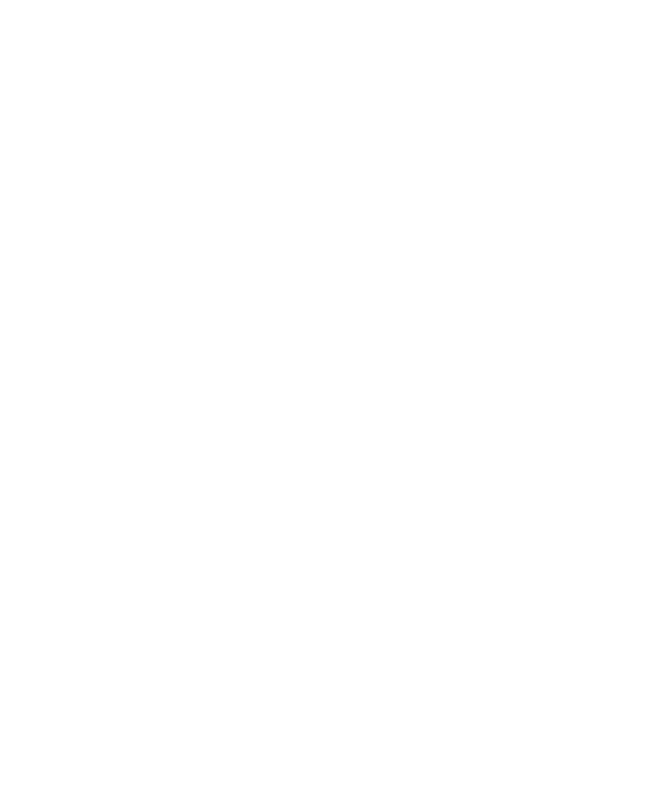
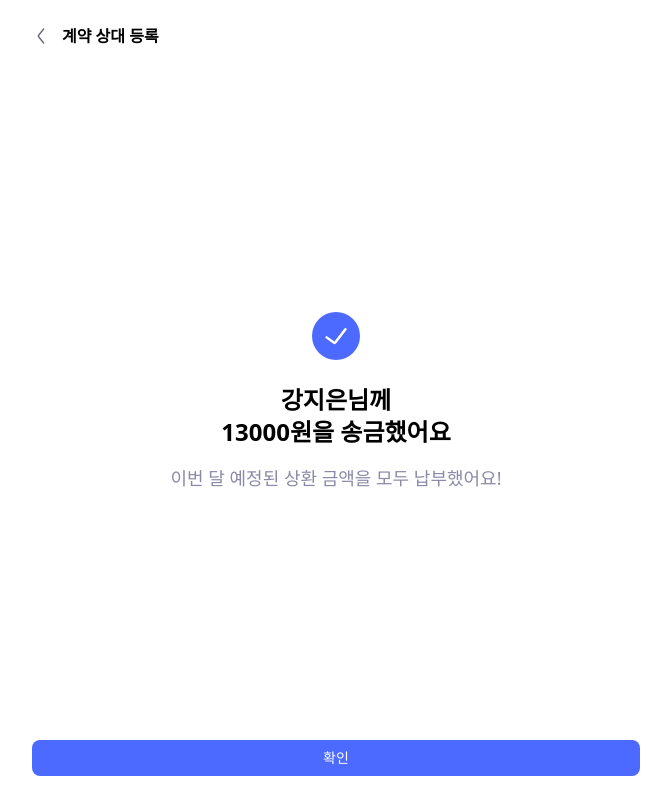
Before and after one commit to FormMate205/FormMate, a React (Vite) app in the folder Frontend/: page /transfer/complete in a window 1280 px wide. Before the commit this address had no page. Shown: the whole page, without its empty margins (304-975 px from the left). Built offline with nearby package versions, Linux system fonts and the light colour scheme; a web font is replaced by a local one.

Commit message:
publish: 송금 완료 페이지 퍼블리싱

```diff
--- a/Frontend/src/app/App.tsx
+++ b/Frontend/src/app/App.tsx
@@ -19,6 +19,7 @@ import {
     FormDraft,
     Contracts,
     Notifications,
+    TransferComplete,
 } from '@/pages';
 import Transaction from '@/pages/transaction/Transaction';
 import LayoutProvider from './provider/LayoutProvider';
@@ -63,6 +64,10 @@ const App = () => {
                         path='/myinfo/password/findPw'
                         element={<PasswordPhoneVerify />}
                     />
+                    <Route
+                        path='/transfer/complete'
+                        element={<TransferComplete />}
+                    />
                 </Route>
             </Routes>
         </BrowserRouter>
--- a/Frontend/src/pages/index.tsx
+++ b/Frontend/src/pages/index.tsx
@@ -19,3 +19,5 @@ export { default as UserPasswordUpdate } from './myinfo/UserPasswordUpdate';
 export { default as PasswordPhoneVerify } from './myinfo/PasswordPhoneVerify';
 // Notifications
 export { default as Notifications } from './notification/Notifiactions';
+// Transfer
+export { default as TransferComplete } from './transfer/TransferComplete';
--- /dev/null
+++ b/Frontend/src/pages/transfer/TransferComplete.tsx
@@ -0,0 +1,31 @@
+import { useNavigate } from 'react-router-dom';
+import { Button } from '@/components/ui/button';
+import { Icons } from '@/shared';
+import { Header } from '@/widgets';
+
+const TransferComplete = () => {
+    const navigate = useNavigate();
+    return (
+        <div className='flex h-screen flex-col justify-between px-4 py-2 pb-6'>
+            <Header title='계약 상대 등록' />
+            <div className='flex flex-col items-center gap-6'>
+                <div className='bg-primary-500 rounded-4xl p-2'>
+                    <Icons name='check' className='fill-white' size={32} />
+                </div>
+                <div className='flex flex-col items-center gap-4'>
+                    <span className='text-center text-2xl font-semibold'>
+                        강지은님께 <br />
+                        13000원을 송금했어요
+                    </span>
+                    <span className='text-line-500 text-lg font-medium'>
+                        이번 달 예정된 상환 금액을 모두 납부했어요!
+                    </span>
+                </div>
+            </div>
+
+            <Button onClick={() => navigate('/')}>확인</Button>
+        </div>
+    );
+};
+
+export default TransferComplete;
```
